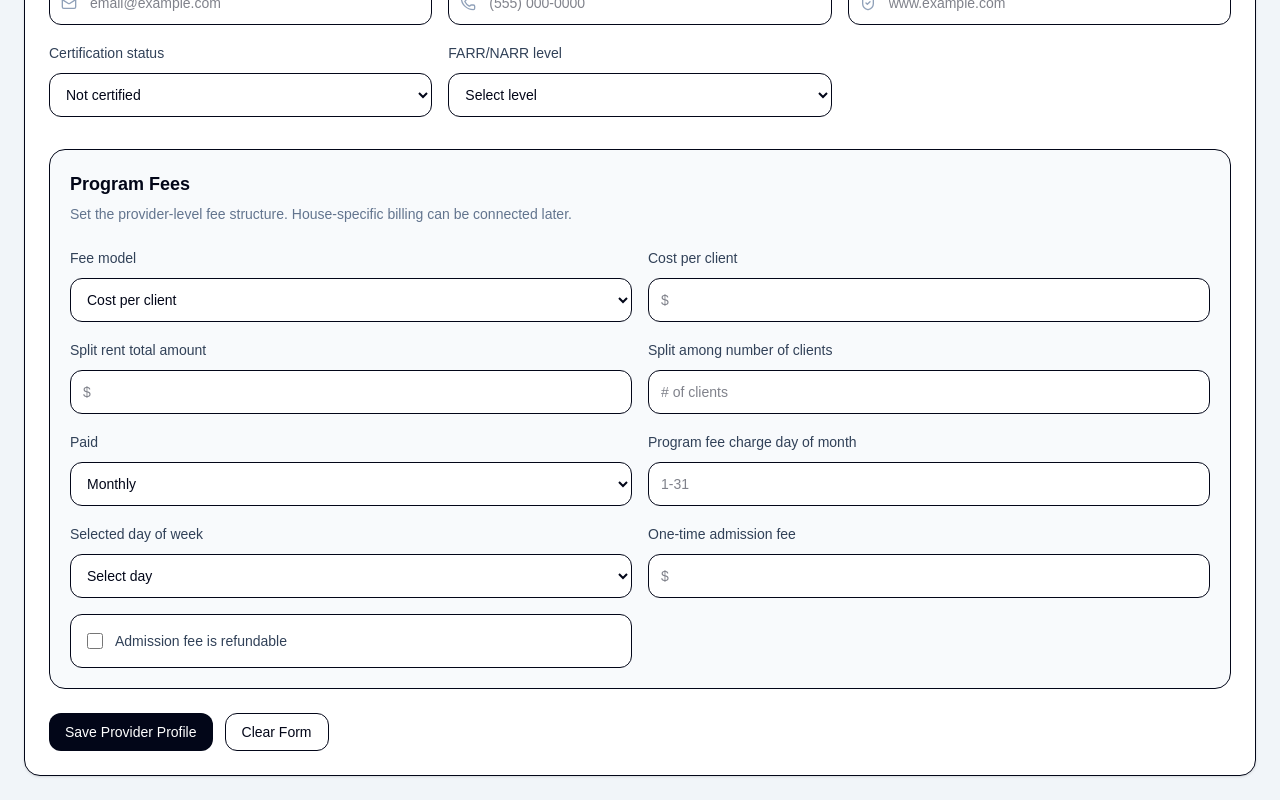
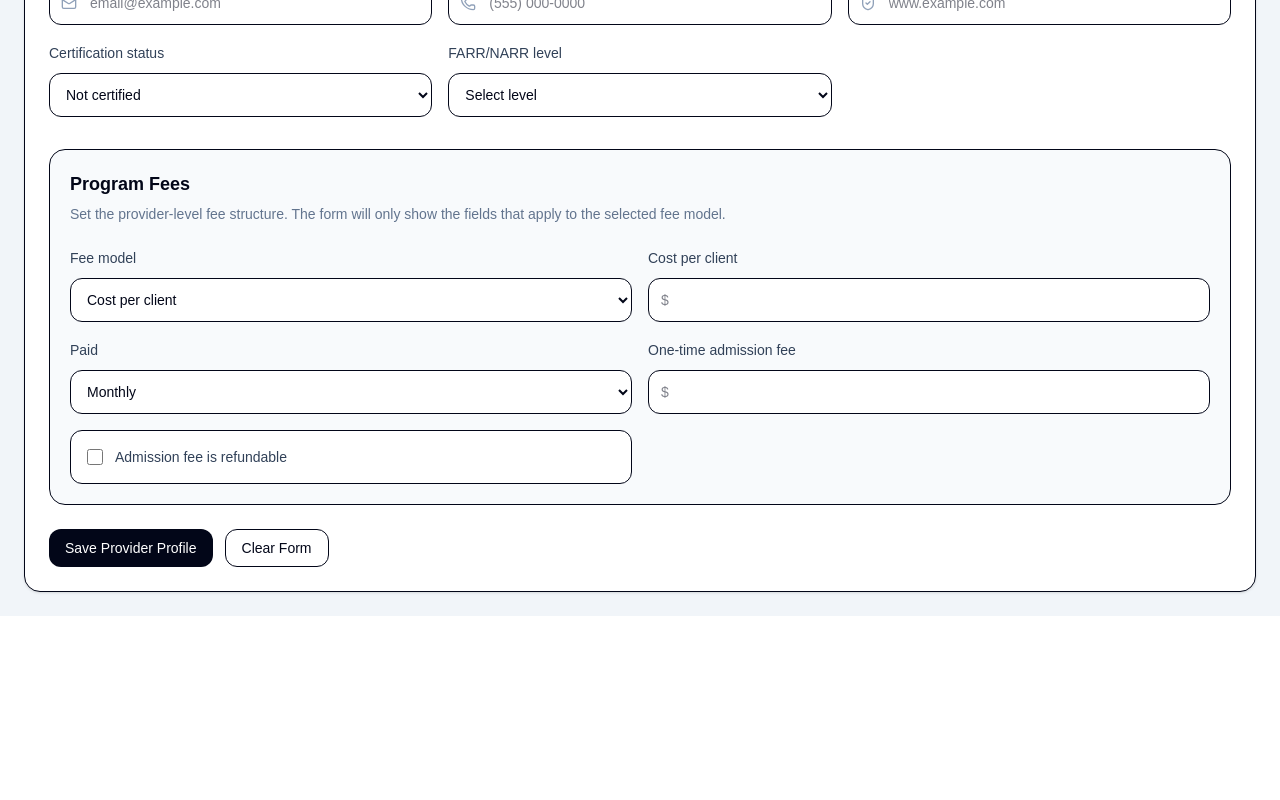
Before and after one commit to RBooth10/halfway-portal, a Next.js app: page /onboarding in a window 1280 px wide. Shown: the part 816-1616 px from the top of the page. After the commit the page ends 1432 px from the top, so only its background shows below. Built offline with nearby package versions, Linux system fonts and the light colour scheme.

Commit message:
Make program fee fields conditional

```diff
--- a/app/onboarding/page.tsx
+++ b/app/onboarding/page.tsx
@@ -526,7 +526,7 @@ export default function ProviderOnboardingPage() {
           <div className="mt-8 rounded-2xl border bg-slate-50 p-5 md:col-span-2 xl:col-span-3">
             <h2 className="text-lg font-semibold text-slate-950">Program Fees</h2>
             <p className="mt-1 text-sm leading-6 text-slate-500">
-              Set the provider-level fee structure. House-specific billing can be connected later.
+              Set the provider-level fee structure. The form will only show the fields that apply to the selected fee model.
             </p>
 
             <div className="mt-5 grid gap-4 md:grid-cols-2">
@@ -542,19 +542,10 @@ export default function ProviderOnboardingPage() {
                 </select>
               </label>
 
+              {form.program_fee_model === "split_rent" ? (
+                <>
                   <label className="block">
-                <span className="text-sm font-medium text-slate-700">Cost per client</span>
-                <input
-                  type="number"
-                  value={form.cost_per_client || ""}
-                  onChange={(event) => updateField("cost_per_client", event.target.value)}
-                  placeholder="$"
-                  className="mt-2 h-11 w-full rounded-xl border bg-white px-3 text-sm outline-none ring-slate-900/10 focus:ring-4"
-                />
-              </label>
-
-              <label className="block">
-                <span className="text-sm font-medium text-slate-700">Split rent total amount</span>
+                    <span className="text-sm font-medium text-slate-700">Total rent amount</span>
                     <input
                       type="number"
                       value={form.split_rent_total_amount || ""}
@@ -574,6 +565,19 @@ export default function ProviderOnboardingPage() {
                       className="mt-2 h-11 w-full rounded-xl border bg-white px-3 text-sm outline-none ring-slate-900/10 focus:ring-4"
                     />
                   </label>
+                </>
+              ) : (
+                <label className="block">
+                  <span className="text-sm font-medium text-slate-700">Cost per client</span>
+                  <input
+                    type="number"
+                    value={form.cost_per_client || ""}
+                    onChange={(event) => updateField("cost_per_client", event.target.value)}
+                    placeholder="$"
+                    className="mt-2 h-11 w-full rounded-xl border bg-white px-3 text-sm outline-none ring-slate-900/10 focus:ring-4"
+                  />
+                </label>
+              )}
 
               <label className="block">
                 <span className="text-sm font-medium text-slate-700">Paid</span>
@@ -589,6 +593,7 @@ export default function ProviderOnboardingPage() {
                 </select>
               </label>
 
+              {form.program_fee_frequency === "monthly" ? (
                 <label className="block">
                   <span className="text-sm font-medium text-slate-700">Program fee charge day of month</span>
                   <input
@@ -601,7 +606,9 @@ export default function ProviderOnboardingPage() {
                     className="mt-2 h-11 w-full rounded-xl border bg-white px-3 text-sm outline-none ring-slate-900/10 focus:ring-4"
                   />
                 </label>
+              ) : null}
 
+              {form.program_fee_frequency === "weekly" || form.program_fee_frequency === "biweekly" ? (
                 <label className="block">
                   <span className="text-sm font-medium text-slate-700">Selected day of week</span>
                   <select
@@ -619,6 +626,7 @@ export default function ProviderOnboardingPage() {
                     <option value="Sunday">Sunday</option>
                   </select>
                 </label>
+              ) : null}
 
               <label className="block">
                 <span className="text-sm font-medium text-slate-700">One-time admission fee</span>
```
Lines whose indentation alone changed are shown as unchanged.
